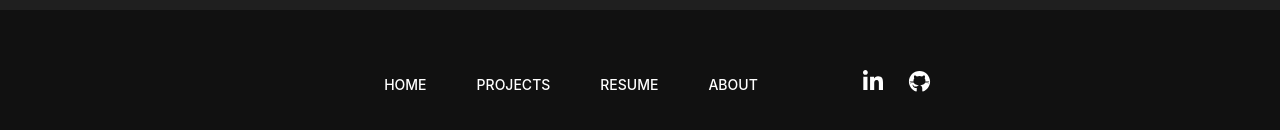
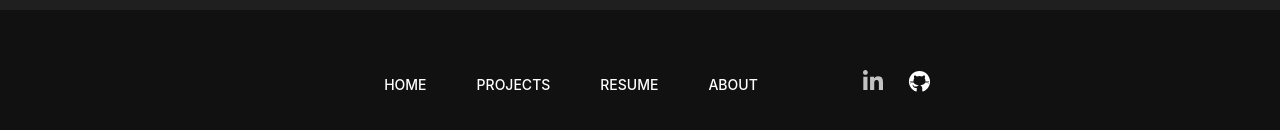
Before and after one commit to NickCorfmat/nickcorfmat.github.io, a React (Vite) app: page /about in a window 1280 px wide. In both pictures the pointer is over the picture 872 px from the left and 1762 px from the top of the page. Shown: the part 1682-1812 px from the top of the page. Built offline with nearby package versions, Linux system fonts and the light colour scheme; the HTML template or start-up script is replaced by a standard one.

Commit message:
social media icons highlight on cursor hover

```diff
--- a/src/Components/Footer/Footer.css
+++ b/src/Components/Footer/Footer.css
@@ -52,4 +52,6 @@
 
 .footer-social-icons img:hover {
     cursor: pointer;
+    opacity: 0.75;
+    transition: 0.2s ease;
 }
```
